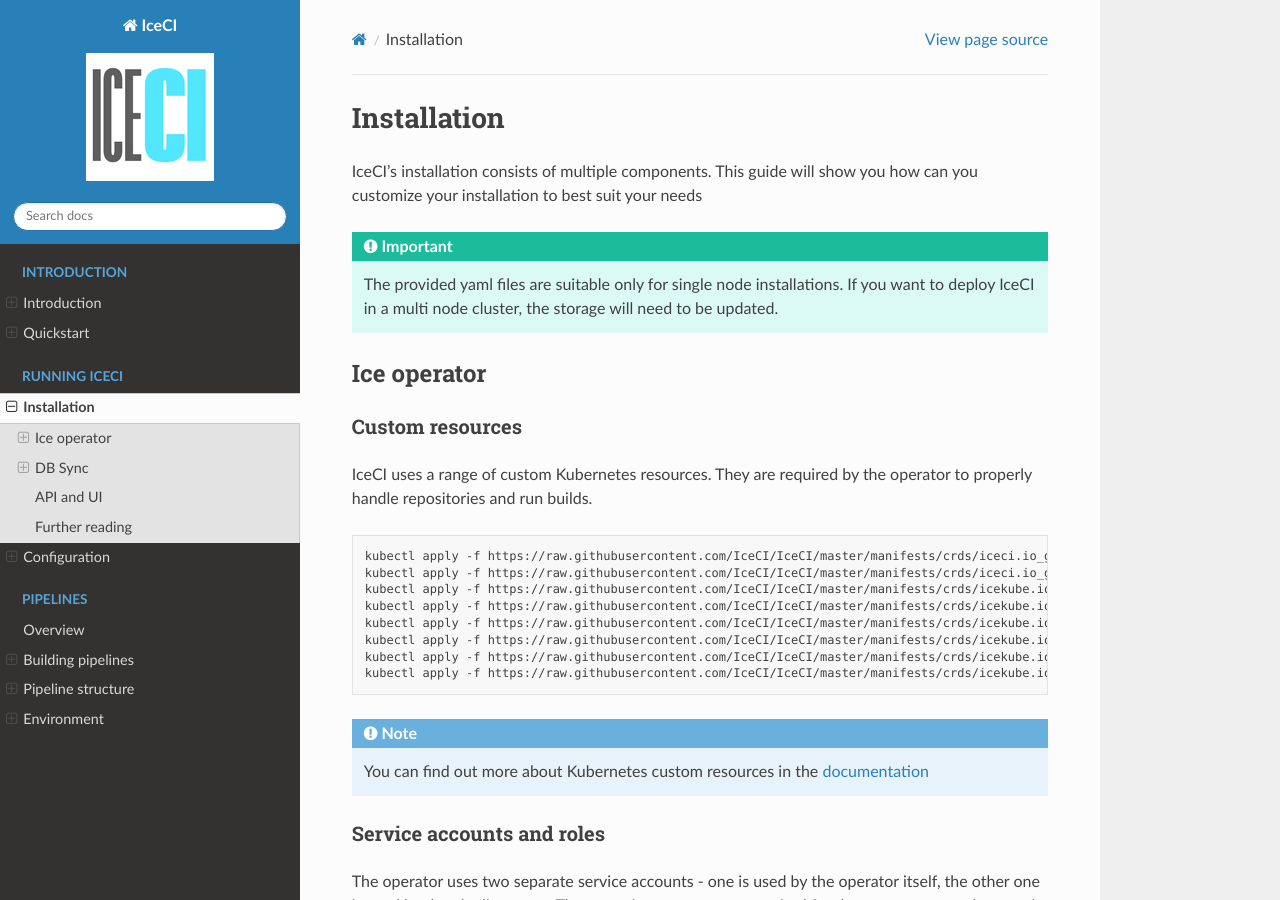
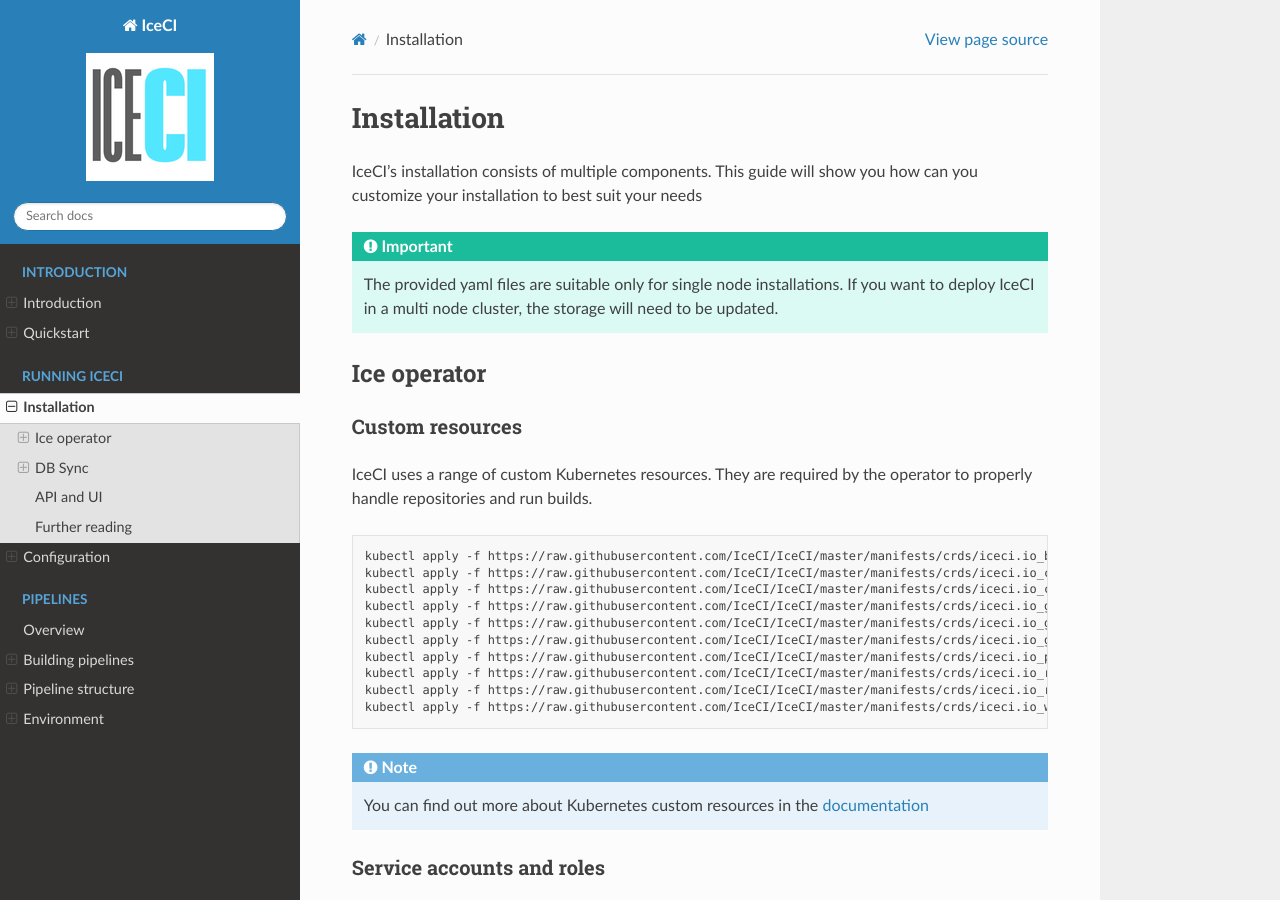
Before and after one commit to IceCI/Documentation, a Sphinx documentation site: the page built from source/pages/installation.rst, in a window 1280 px wide and 900 px high. Built offline with Sphinx 7.4.7 and the Read the Docs theme 2.0.0, drawn with Linux system fonts in a browser that asks for light colours.

Commit message:
Alpha5 (#10)

```diff
--- a/source/pages/installation.rst
+++ b/source/pages/installation.rst
@@ -16,14 +16,16 @@
 
 .. code-block:: bash
 
+  kubectl apply -f https://raw.githubusercontent.com/IceCI/IceCI/master/manifests/crds/iceci.io_backingservices_crd.yaml
+  kubectl apply -f https://raw.githubusercontent.com/IceCI/IceCI/master/manifests/crds/iceci.io_containerbuilds_crd.yaml
+  kubectl apply -f https://raw.githubusercontent.com/IceCI/IceCI/master/manifests/crds/iceci.io_containerruns_crd.yaml
+  kubectl apply -f https://raw.githubusercontent.com/IceCI/IceCI/master/manifests/crds/iceci.io_gitclones_crd.yaml
   kubectl apply -f https://raw.githubusercontent.com/IceCI/IceCI/master/manifests/crds/iceci.io_gitpipelines_crd.yaml
   kubectl apply -f https://raw.githubusercontent.com/IceCI/IceCI/master/manifests/crds/iceci.io_gitwatchers_crd.yaml
-  kubectl apply -f https://raw.githubusercontent.com/IceCI/IceCI/master/manifests/crds/icekube.io_backingservices_crd.yaml
-  kubectl apply -f https://raw.githubusercontent.com/IceCI/IceCI/master/manifests/crds/icekube.io_dockerbuilds_crd.yaml
-  kubectl apply -f https://raw.githubusercontent.com/IceCI/IceCI/master/manifests/crds/icekube.io_gitclones_crd.yaml
-  kubectl apply -f https://raw.githubusercontent.com/IceCI/IceCI/master/manifests/crds/icekube.io_pipelines_crd.yaml
-  kubectl apply -f https://raw.githubusercontent.com/IceCI/IceCI/master/manifests/crds/icekube.io_tasks_crd.yaml
-  kubectl apply -f https://raw.githubusercontent.com/IceCI/IceCI/master/manifests/crds/icekube.io_workspaces_crd.yaml
+  kubectl apply -f https://raw.githubusercontent.com/IceCI/IceCI/master/manifests/crds/iceci.io_pipelines_crd.yaml
+  kubectl apply -f https://raw.githubusercontent.com/IceCI/IceCI/master/manifests/crds/iceci.io_repositories_crd.yaml
+  kubectl apply -f https://raw.githubusercontent.com/IceCI/IceCI/master/manifests/crds/iceci.io_runtimeprofiles_crd.yaml
+  kubectl apply -f https://raw.githubusercontent.com/IceCI/IceCI/master/manifests/crds/iceci.io_workspaces_crd.yaml
 
 .. note::
   You can find out more about Kubernetes custom resources in the `documentation <https://kubernetes.io/docs/concepts/extend-kubernetes/api-extension/custom-resources/>`_
```
